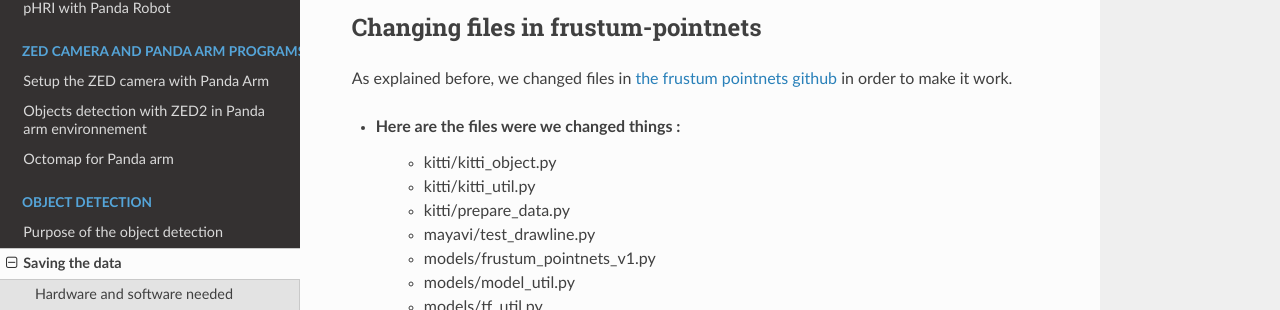
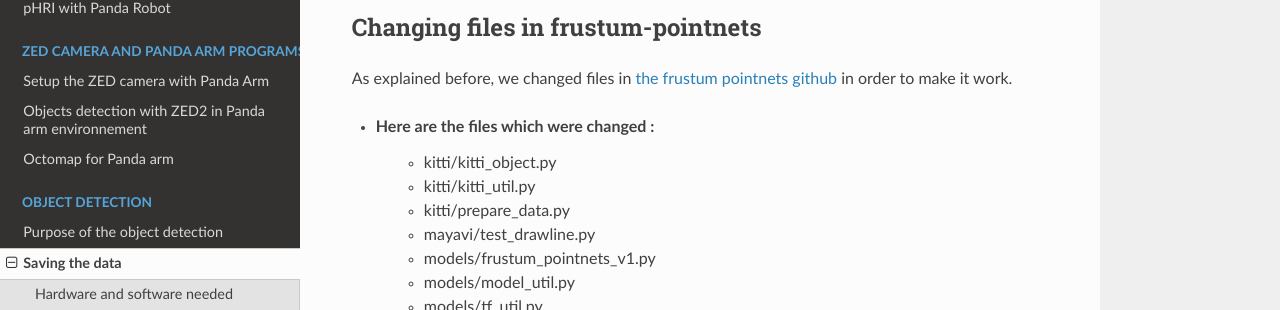
Before and after one commit to kmerckae/panda_safe_hrc_tutorial, a Sphinx documentation site: the page built from source/AI/data.rst, in a window 1280 px wide and 900 px high, scrolled down 5236 px. Shown: the part 200-510 px from the top of the window. Built offline with Sphinx 7.4.7 and the Read the Docs theme 2.0.0, drawn with Linux system fonts in a browser that asks for light colours.

Commit message:
little change

```diff
--- a/source/AI/data.rst
+++ b/source/AI/data.rst
@@ -204,7 +204,7 @@ Changing files in frustum-pointnets
 
 As explained before, we changed files in `the frustum pointnets github  <https://github.com/charlesq34/frustum-pointnets.git>`_ in order to make it work.
 
-* Here are the files were we changed things :
+* Here are the files which were changed :
     * kitti/kitti_object.py
     * kitti/kitti_util.py
     * kitti/prepare_data.py
```
